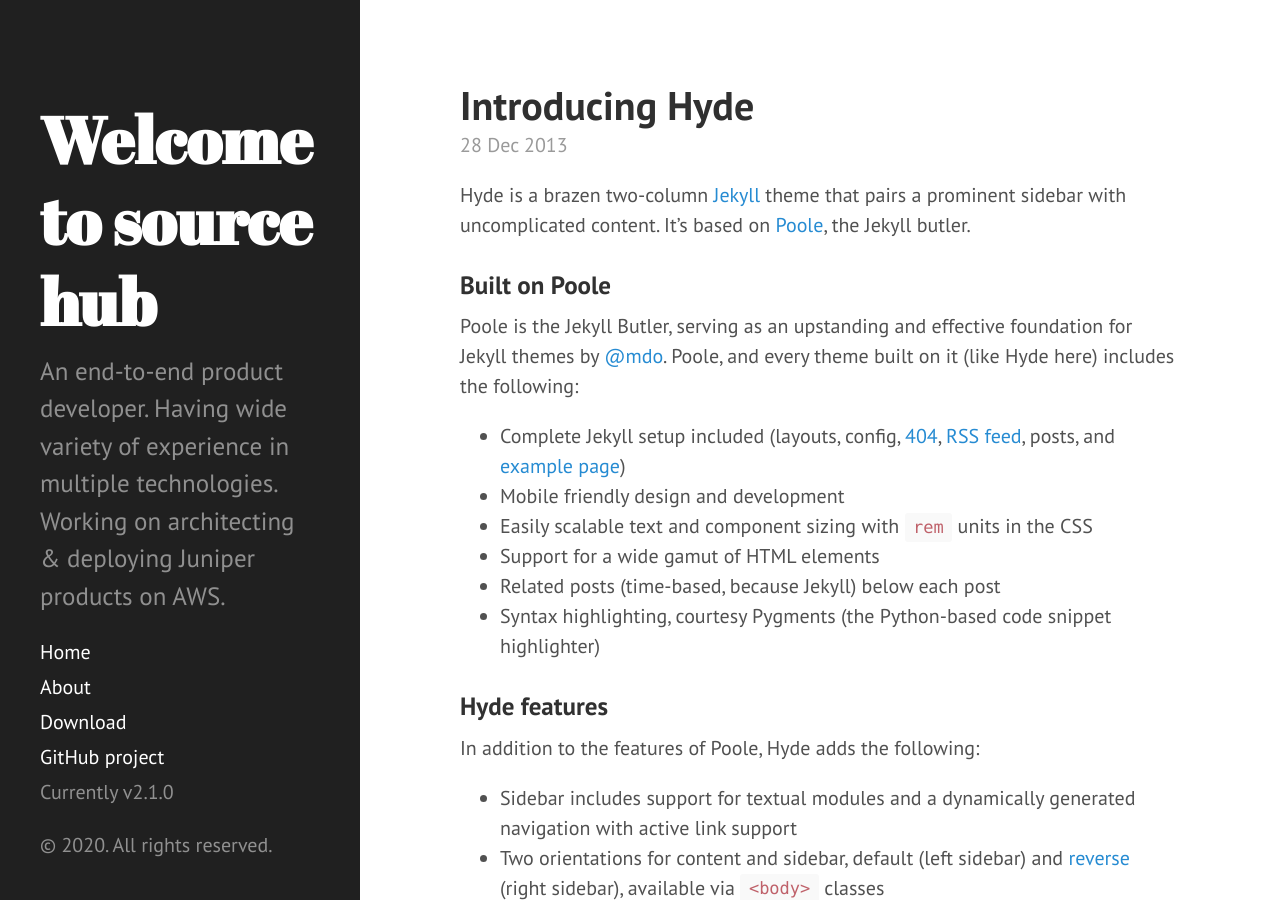
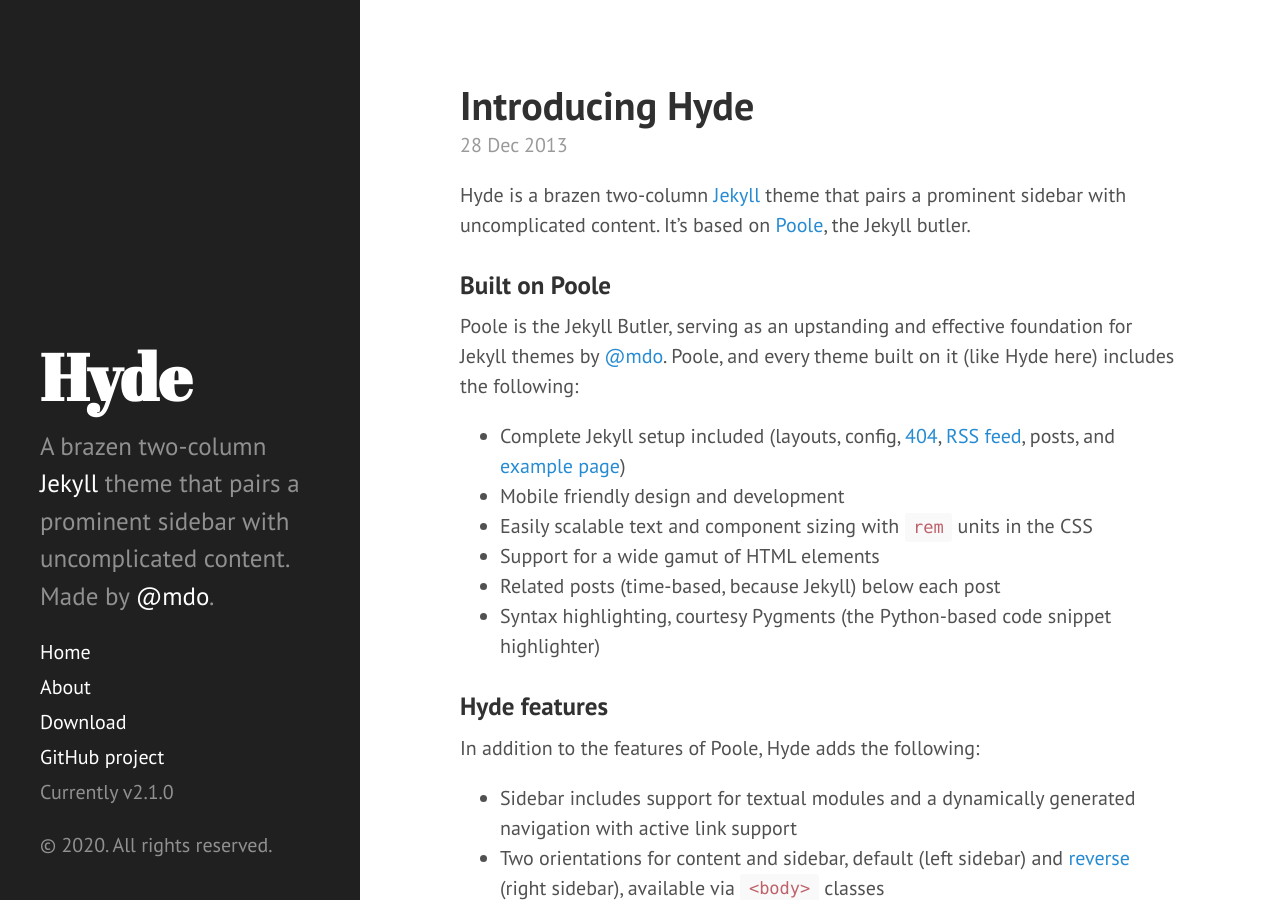
Before and after one commit to roshpr/roshpr.github.com, a Jekyll site: the page built from index.html, in a window 1280 px wide and 900 px high. Built offline with Jekyll 4.4.1, drawn with Linux system fonts in a browser that asks for light colours; Markdown is read by kramdown in place of the engine named in the settings; the list of posts is cut into pages by our own code.

Commit message:
hyde original

```diff
--- a/_config.yml
+++ b/_config.yml
@@ -7,11 +7,10 @@
 relative_permalinks: true
 
 # Setup
-title:            Welcome to source hub
-tagline:          'Examples for all'
-description:      ' An end-to-end product developer. Having wide variety of experience in multiple technologies. Working on architecting & deploying Juniper products on AWS.'
-url:              http://roshpr.github.com
-remote_theme: https://github.com/poole/hyde
+title:            Hyde
+tagline:          'A Jekyll theme'
+description:      'A brazen two-column <a href="http://jekyllrb.com" target="_blank">Jekyll</a> theme that pairs a prominent sidebar with uncomplicated content. Made by <a href="https://twitter.com/mdo" target="_blank">@mdo</a>.'
+url:              http://hyde.getpoole.com
 baseurl:          /
 
 author:
```
